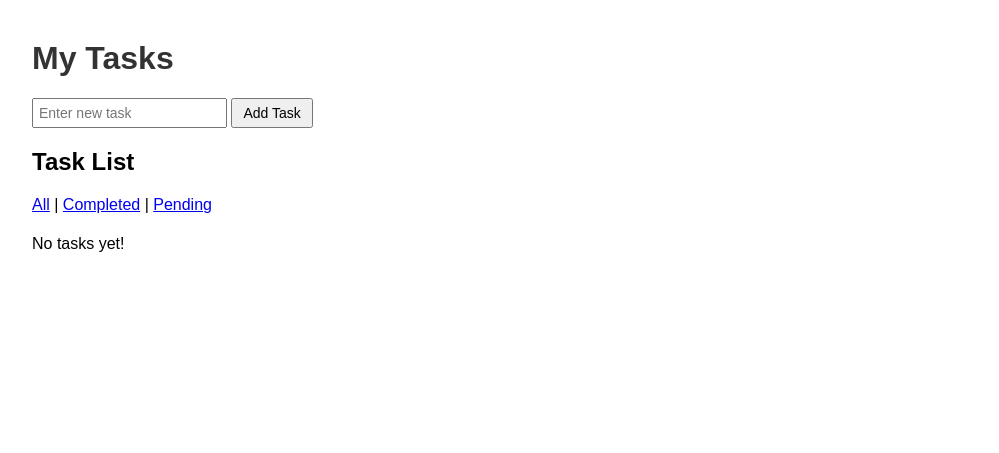
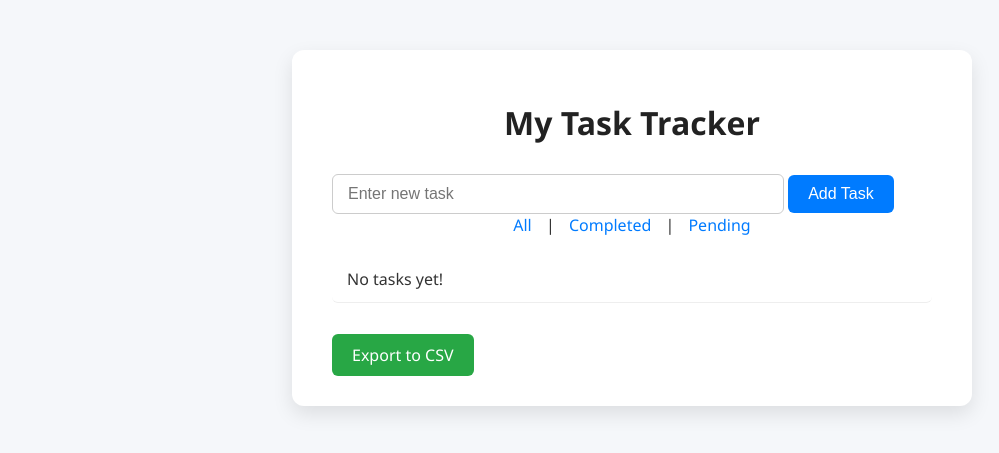
Before and after one commit to Atrv6/To-Do-List, a Flask app: page / in a window 1280 px wide. Shown: the top 453 px of the page, without its empty margins (8-1007 px from the left). Run offline with Flask 3, Linux system fonts and the light colour scheme.

Commit message:
Improved Styles

```diff
--- a/static/styles.css
+++ b/static/styles.css
@@ -1,37 +1,126 @@
+/* General body styling */
 body {
-    font-family: Arial, sans-serif;
-    margin: 40px;
+    font-family: 'Segoe UI', Tahoma, Geneva, Verdana, sans-serif;
+    background: #f5f7fa;
+    color: #333;
+    margin: 0;
+    padding: 0;
 }
 
-h1 {
-    color: #333;
+/* Container */
+.container {
+    max-width: 600px;
+    margin: 50px auto;
+    background: #fff;
+    padding: 30px 40px;
+    border-radius: 12px;
+    box-shadow: 0 8px 20px rgba(0,0,0,0.1);
 }
 
+/* Header */
+h1 {
+    text-align: center;
+    color: #222;
+    margin-bottom: 30px;
+    font-weight: 600;
+}
+
+/* Form styling */
 form input[type="text"] {
-    padding: 5px;
-    font-size: 14px;
+    width: 70%;
+    padding: 10px 15px;
+    border: 1px solid #ccc;
+    border-radius: 6px;
+    font-size: 16px;
+    transition: border 0.3s;
+}
+
+form input[type="text"]:focus {
+    outline: none;
+    border-color: #007bff;
 }
 
 form button {
-    padding: 5px 10px;
-    font-size: 14px;
+    padding: 10px 20px;
+    background: #007bff;
+    color: #fff;
+    border: none;
+    border-radius: 6px;
+    font-size: 16px;
     cursor: pointer;
+    transition: background 0.3s;
 }
 
+form button:hover {
+    background: #0056b3;
+}
+
+/* Filter links */
+.filters {
+    text-align: center;
+    margin-bottom: 20px;
+}
+
+.filters a {
+    margin: 0 10px;
+    text-decoration: none;
+    color: #007bff;
+    font-weight: 500;
+    transition: color 0.3s;
+}
+
+.filters a:hover {
+    color: #0056b3;
+}
+
+/* Task list */
 ul {
     list-style-type: none;
     padding-left: 0;
 }
 
 li {
-    padding: 5px 0;
+    display: flex;
+    align-items: center;
+    justify-content: space-between;
+    padding: 12px 15px;
+    border-bottom: 1px solid #eee;
+    transition: background 0.2s;
+    border-radius: 6px;
+    margin-bottom: 8px;
 }
 
-li input[type="checkbox"] {
-    margin-right: 10px;
+li:hover {
+    background: #f0f8ff;
 }
 
+/* Checkbox styling */
+li input[type="checkbox"] {
+    width: 18px;
+    height: 18px;
+    margin-right: 15px;
+    cursor: pointer;
+}
+
+/* Done tasks */
 li.done {
     text-decoration: line-through;
-    color: gray;
+    color: #888;
 }
+
+/* CSV Export button */
+.export-btn {
+    display: inline-block;
+    margin-top: 15px;
+    padding: 10px 20px;
+    background: #28a745;
+    color: #fff;
+    border-radius: 6px;
+    text-decoration: none;
+    font-weight: 500;
+    transition: background 0.3s;
+}
+
+.export-btn:hover {
+    background: #1e7e34;
+}
--- a/templates/index.html
+++ b/templates/index.html
@@ -5,32 +5,39 @@
     <link rel="stylesheet" href="{{ url_for('static', filename='styles.css') }}">
 </head>
 <body>
-    <h1>My Tasks</h1>
+<div class="container">
+    <h1>My Task Tracker</h1>
 
-    <!-- Form to add a new task -->
+    <!-- Add Task Form -->
     <form action="{{ url_for('add_task') }}" method="POST">
         <input type="text" name="task_name" placeholder="Enter new task" required>
         <button type="submit">Add Task</button>
     </form>
 
-    <h2>Task List</h2>
-    <div>
+    <!-- Filter Links -->
+    <div class="filters">
         <a href="{{ url_for('index', filter='all') }}">All</a> |
         <a href="{{ url_for('index', filter='completed') }}">Completed</a> |
         <a href="{{ url_for('index', filter='pending') }}">Pending</a>
     </div>
+
+    <!-- Task List -->
     <ul>
         {% for task in tasks %}
         <li class="{% if task.done %}done{% endif %}">
             <form action="{{ url_for('toggle_task', task_index=loop.index0) }}" method="POST" style="display:inline;">
-                <input type="checkbox" name="done" {% if task.done %}checked{% endif %}>
+                <input type="checkbox" name="done" {% if task.done %}checked{% endif %} onchange="this.form.submit()">
             </form>
             {{ task.name }}
         </li>
         {% else %}
-            <li>No tasks yet!</li>
+        <li>No tasks yet!</li>
         {% endfor %}
     </ul>
-    <script src="{{ url_for('static', filename='script.js') }}" defer></script>
+
+    <!-- Export CSV -->
+    <a href="{{ url_for('export_tasks') }}" class="export-btn">Export to CSV</a>
+</div>
 </body>
+
 </html>
```
